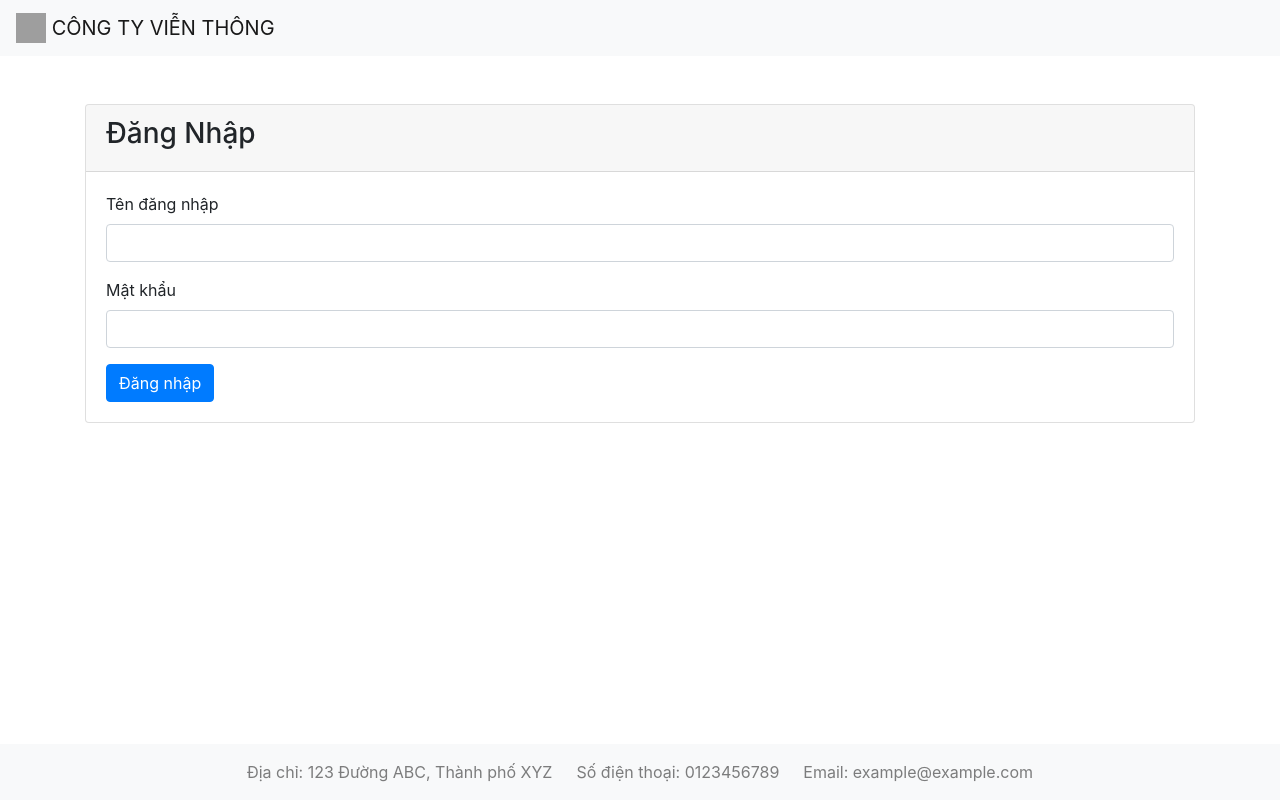
After one commit to LTDat11/ThucTap, a PHP site: page /login.php in a window 1280 px wide. The commit adds this page. Run offline with PHP 8.4, Linux system fonts and the light colour scheme; grey boxes are pictures that could not be loaded.

Commit message:
update register and login (validate and use session)

```diff
--- /dev/null
+++ b/login.php
@@ -0,0 +1,97 @@
+<?php
+
+include 'connect.php';
+
+session_start();
+
+if(isset($_POST['login'])){
+    $tendangnhap = $_POST['tendangnhap'];
+    $matkhau = $_POST['matkhau'];
+
+    // Hash the password
+    $hashedPassword = md5($matkhau);
+
+    // Check if the account exists in TaiKhoanDangNhap table
+    $sql = "SELECT * FROM TaiKhoanDangNhap WHERE TenDangNhap = '$tendangnhap' AND MatKhau = '$hashedPassword'";
+    $result = $conn->query($sql);
+
+    if ($result->num_rows > 0) {
+        $row = $result->fetch_assoc();
+        if ($row['LoaiTaiKhoan'] == 0) {
+            // Set session variables
+            $_SESSION['username'] = $tendangnhap;
+            $_SESSION['role'] = 'user';
+
+            header("Location: index.php");
+            exit;
+        } else {
+            // Set session variables
+            $_SESSION['username'] = $tendangnhap;
+            $_SESSION['role'] = 'admin';
+
+            header("Location: admin.php");
+            exit;
+        }
+    } else {
+        echo "<script>alert('Tên đăng nhập hoặc mật khẩu không đúng!');</script>";
+    }
+}
+?>
+
+<!DOCTYPE html>
+<html>
+<head>
+    <link rel="stylesheet" href="https://stackpath.bootstrapcdn.com/bootstrap/4.5.0/css/bootstrap.min.css">
+</head>
+<body>
+    <!-- top nav -->
+    <nav class="navbar navbar-expand-lg navbar-light bg-light">
+        <a class="navbar-brand" href="#">
+            <img src="https://upload.wikimedia.org/wikipedia/vi/thumb/6/6c/Logo_Dai_hoc_Can_Tho.svg/282px-Logo_Dai_hoc_Can_Tho.svg.png?20200610062224" alt="Logo" width="30" height="30" class="d-inline-block align-top">
+            CÔNG TY VIỄN THÔNG
+        </a>
+    </nav>
+
+    <div class="container">
+        <div class="card mt-5">
+            <div class="card-header">
+                <h3>Đăng Nhập</h3>
+            </div>
+            <div class="card-body">
+            <form method="post" action="">
+            <div class="form-group">
+                <label>Tên đăng nhập</label>
+                <input type="text" class="form-control" name="tendangnhap">
+            </div>
+            <div class="form-group">
+                <label>Mật khẩu</label>
+                <input type="password" class="form-control" name="matkhau">
+            </div>
+            <button type="submit" class="btn btn-primary" name="login">Đăng nhập</button>
+            </form>
+            </div>
+        </div>
+    </div>
+
+    <!-- bot nav -->
+    <nav class="navbar navbar-expand-lg navbar-light bg-light fixed-bottom">
+        <div class="container justify-content-center">
+            <div class="navbar-nav">
+                <span class="navbar-text">
+                    Địa chỉ: 123 Đường ABC, Thành phố XYZ
+                </span>
+            </div>
+            <div class="navbar-nav ml-4">
+                <span class="navbar-text">
+                    Số điện thoại: 0123456789
+                </span>
+            </div>
+            <div class="navbar-nav ml-4">
+                <span class="navbar-text">
+                    Email: example@example.com
+                </span>
+            </div>
+        </div>
+    </nav>
+</body>
+</html>
```
Also changed, not shown: index.php (added, +10 -0 lines), register.php (+62 -10 lines), README.md.
